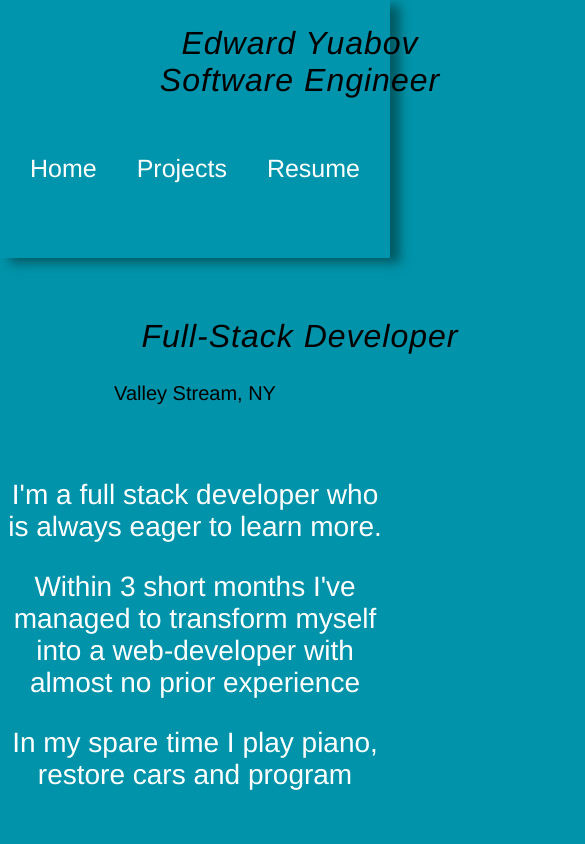
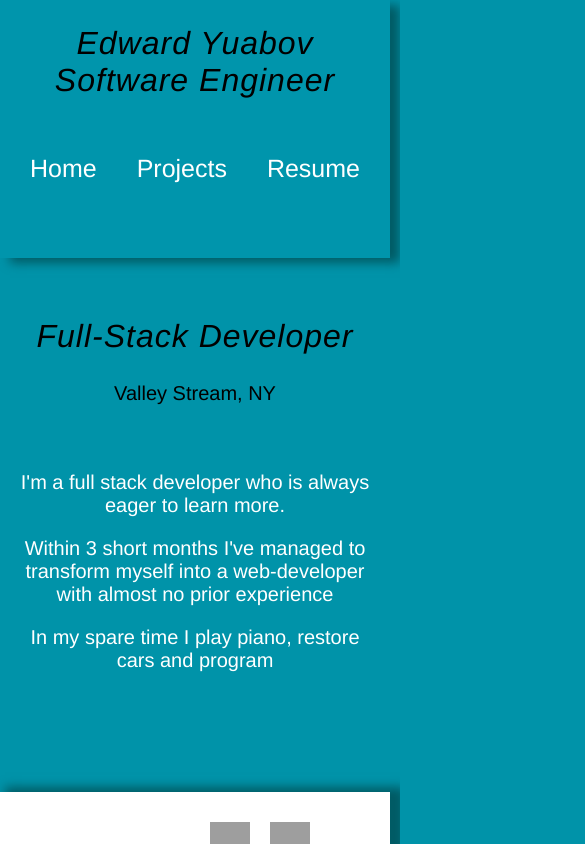
Before and after one commit to EddieYuabov/My_Portfolio, a React (Create React App) app: page / in a window 390 px wide. Shown: the top 844 px of the page, 585 px wide, since content can reach past the window. Built offline with nearby package versions, Linux system fonts and the light colour scheme; grey boxes are pictures that could not be loaded.

Commit message:
styled app for mobile use

```diff
--- a/src/App.css
+++ b/src/App.css
@@ -4,7 +4,7 @@
   min-height: 100vh;
 }
 h2{
-  width: 600px;
+  /* width: 600px; */
   margin: 0 auto;
   font-family: "Helvetica Neue", "Arial", sans-serif;
   font-style: italic;
@@ -138,6 +138,26 @@ footer {
     position:relative;
   }
 }
+@media (max-width: 400px) and (max-height: 900px){
+  .about-p{
+    font-size: 20px;
+    padding: 0px 20px 0px 20px
+  }
+  #img{
+    height: 200px;
+    width: 350px;
+  }
+  .projects{
+    padding: 20px 20px 10px 20px;
+  }
+  #bottom-project{
+    padding: 20px 20px 10px 20px;
+    margin-bottom: 20px;
+  }
+  #top-project{
+    padding: 20px 20px 10px 20px;
+  }
+}
 
 /* .App-logo {
   height: 40vmin;
--- a/src/components/Nav.jsx
+++ b/src/components/Nav.jsx
@@ -3,8 +3,8 @@ import {Link} from 'react-router-dom'
 const Nav = () => {
     return (
         <div id='nav'>
-            <h2>Edward Yuabov</h2>
-            <h2>Software Engineer</h2>
+            <h2 id="name" >Edward Yuabov</h2>
+            <h2 id="title" >Software Engineer</h2>
             <div id="links">
                 <Link to = '/'><h3 className="nav-font">Home</h3></Link>
                 <Link to = '/projects'><h3 className="nav-font">Projects</h3></Link>
--- a/src/pages/Home.js
+++ b/src/pages/Home.js
@@ -4,12 +4,16 @@ const Home = () => {
       <h2>Full-Stack Developer</h2>
       <h4>Valley Stream, NY</h4>
       <br />
-      <p>I'm a full stack developer who is always eager to learn more.</p>
-      <p>
+      <p className="about-p">
+        I'm a full stack developer who is always eager to learn more.
+      </p>
+      <p className="about-p">
         Within 3 short months I've managed to transform myself into a
         web-developer with almost no prior experience
       </p>
-      <p>In my spare time I play piano, restore cars and program</p>
+      <p className="about-p">
+        In my spare time I play piano, restore cars and program
+      </p>
     </div>
   )
 }
```
